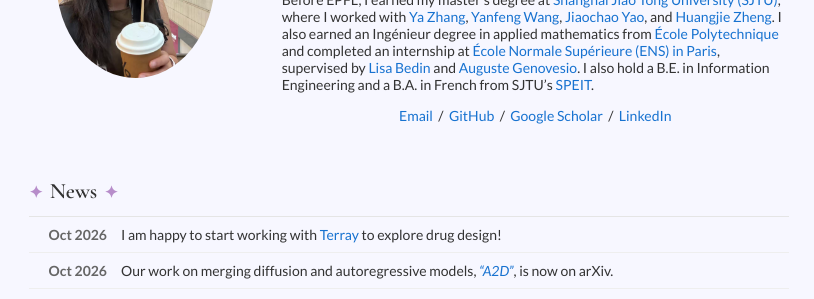
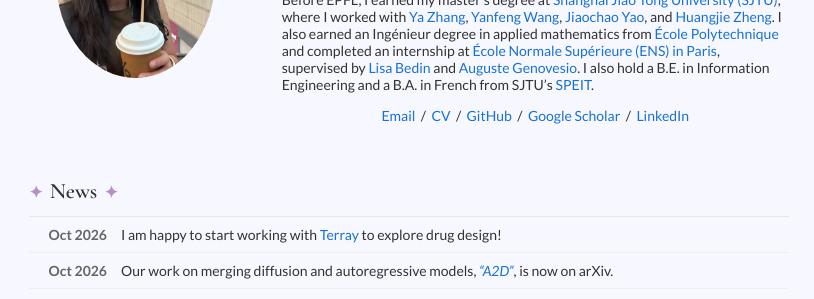
Before and after one commit to qym7/qym7.github.io, a Jekyll site: the page built from _posts/2026-10-06-A2D.markdown, in a window 1280 px wide and 900 px high. Shown: the part 275-574 px from the top of the window, without its empty margins (231-1045 px from the left). Built offline with Jekyll 4.4.1, drawn with Linux system fonts in a browser that asks for light colours.

Commit message:
Add current CV to homepage

```diff
--- a/_layouts/default.html
+++ b/_layouts/default.html
@@ -51,6 +51,7 @@
               </p>
                 <p style="text-align:center">
                 <a href="mailto:yiming.qin@epfl.ch"> Email</a> &nbsp;/&nbsp;
+                <a href="{{ site.baseurl }}/files/Yiming_Qin.pdf" target="_blank" rel="noopener">CV</a> &nbsp;/&nbsp;
                 <a href="https://github.com/qym7/">GitHub</a> &nbsp;/&nbsp;
                 <a href="https://scholar.google.com/citations?user=x1lP78AAAAAJ&hl=en">Google Scholar</a> &nbsp;/&nbsp;
                 <a href="https://www.linkedin.com/in/ymqin"> LinkedIn </a>
```
Also changed, not shown: 1 other file.
